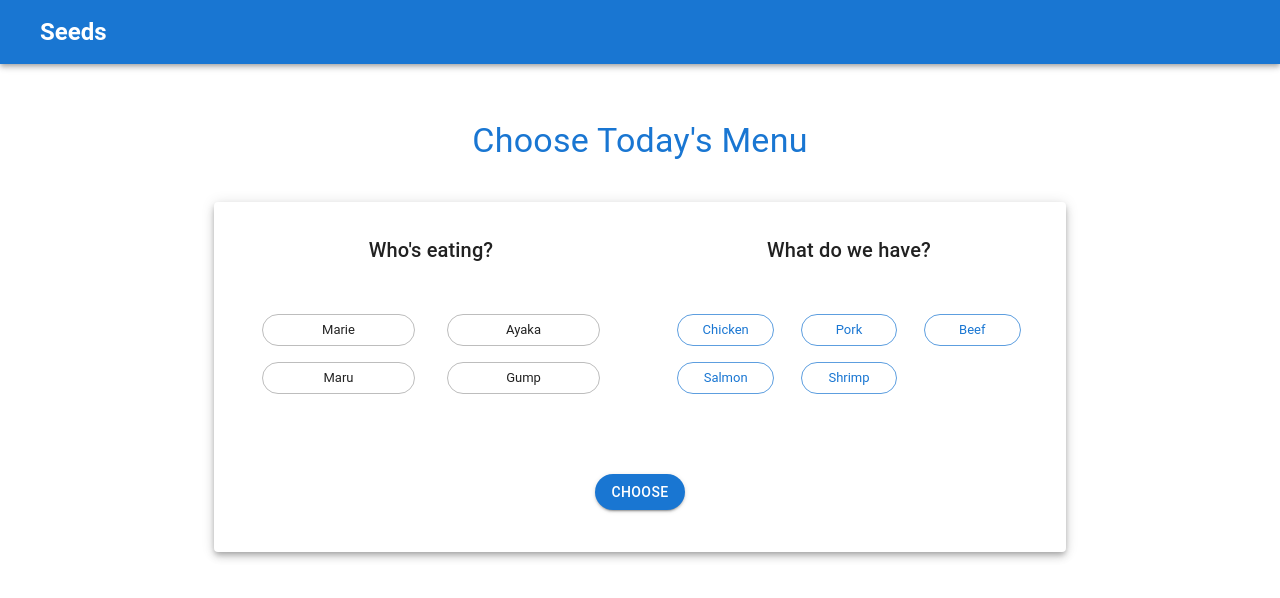
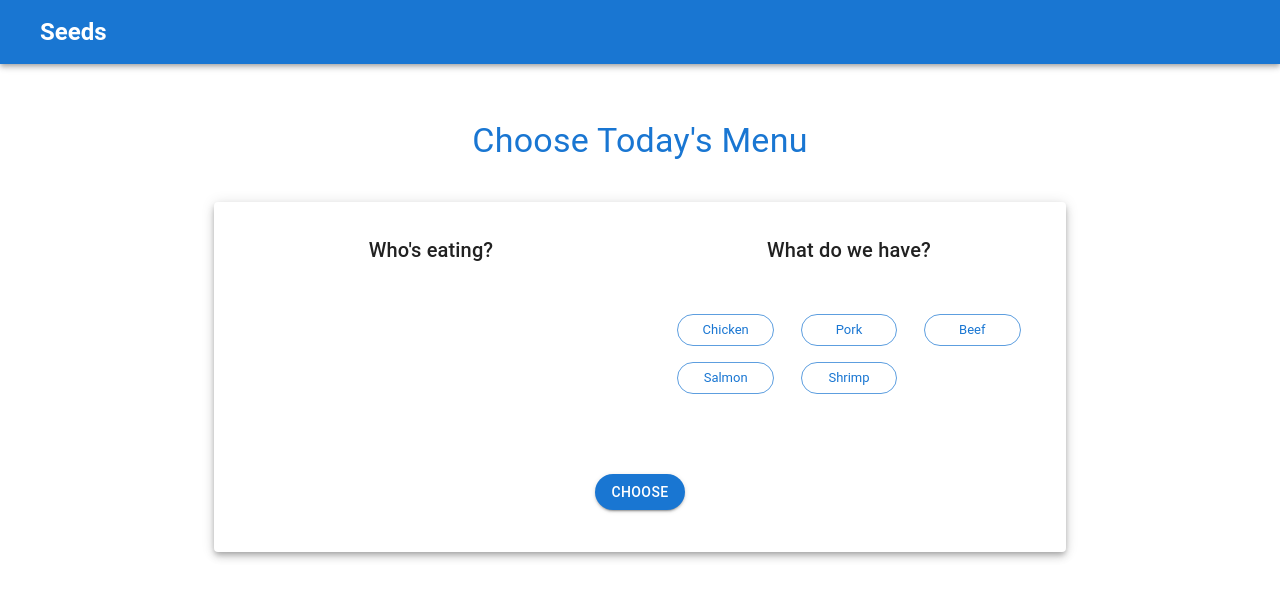
Before and after one commit to mariescoding/reactMenuGenerate, a React (Create React App) app in the folder my-app-test/: page / in a window 1280 px wide. Shown: the top 598 px of the page. Built offline with nearby package versions, Linux system fonts and the light colour scheme.

Commit message:
comment out personButton (for now)

```diff
--- a/my-app-test/src/features/enterInputs/components/EnterPeopleInfo.tsx
+++ b/my-app-test/src/features/enterInputs/components/EnterPeopleInfo.tsx
@@ -1,15 +1,21 @@
 import Grid from "@mui/material/Grid";
 import Typography from "@mui/material/Typography";
-import { people } from "/Users/mariemuramatsu/Personal/React/my-app-test/src/demo_data/people.js";
-import Chip from "@mui/material/Chip";
 import { PersonButton } from "./PersonButton";
 
-export const EnterPeopleInfo = () => {
+type Props = {
+  onChipClick: (id: number) => void;
+  checkClick: Array<boolean>;
+};
+
+export const EnterPeopleInfo: React.FC<Props> = (onChipClick, checkClick) => {
   return (
     <Grid item md={6}>
       <Typography variant="h6">Who's eating?</Typography>
       <Grid container spacing={2} sx={{ p: 3, mt: 1 }}>
-        <PersonButton />
+        {/* <PersonButton
+          // personChipClick={() => onChipClick(key)}
+          isSelected={checkClick[0]}
+        /> */}
       </Grid>
     </Grid>
   );
```
